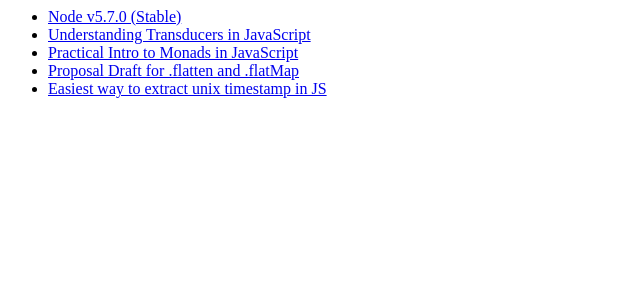
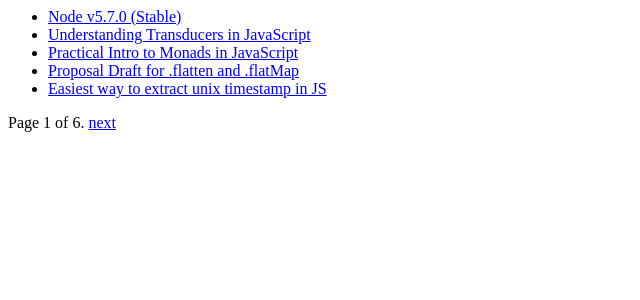
Before and after one commit to bduyng/django-jsnews, a Django app: page / in a window 1280 px wide. Shown: the top 300 px of the page, without its empty margins (0-640 px from the left). Run offline with Django 3.2, Linux system fonts and the light colour scheme; data comes from the database, SQL or seed files in the repository.

Commit message:
add pagination for article list

```diff
--- a/articles/templates/articles/index.html
+++ b/articles/templates/articles/index.html
@@ -1,9 +1,25 @@
-{% if latest_article_list %}
+{% if articles %}
     <ul>
-    {% for article in latest_article_list %}
+    {% for article in articles %}
         <li><a href="{{ article.url }}/">{{ article.title }}</a></li>
     {% endfor %}
     </ul>
 {% else %}
     <p>No articles are available.</p>
 {% endif %}
+
+<div class="pagination">
+    <span class="step-links">
+        {% if articles.has_previous %}
+            <a href="?page={{ articles.previous_page_number }}">previous</a>
+        {% endif %}
+
+        <span class="current">
+            Page {{ articles.number }} of {{ articles.paginator.num_pages }}.
+        </span>
+
+        {% if articles.has_next %}
+            <a href="?page={{ articles.next_page_number }}">next</a>
+        {% endif %}
+    </span>
+</div>
--- a/articles/views.py
+++ b/articles/views.py
@@ -1,9 +1,19 @@
-from django.http import Http404
+from django.core.paginator import Paginator, EmptyPage, PageNotAnInteger
 from django.shortcuts import render
 from .models import Article
 
 
 def index(request):
-    latest_article_list = Article.objects.order_by('-created_time')[:5]
-    context = {'latest_article_list': latest_article_list}
-    return render(request, 'articles/index.html', context)
+    latest_article_list = Article.objects.order_by('-created_time')
+    paginator = Paginator(latest_article_list, 5)
+    page = request.GET.get('page')
+    try:
+        articles = paginator.page(page)
+    except PageNotAnInteger:
+        # If page is not an integer, deliver first page.
+        articles = paginator.page(1)
+    except EmptyPage:
+        # If page is out of range (e.g. 9999), deliver last page of results.
+        articles = paginator.page(paginator.num_pages)
+
+    return render(request, 'articles/index.html', {'articles': articles})
```
